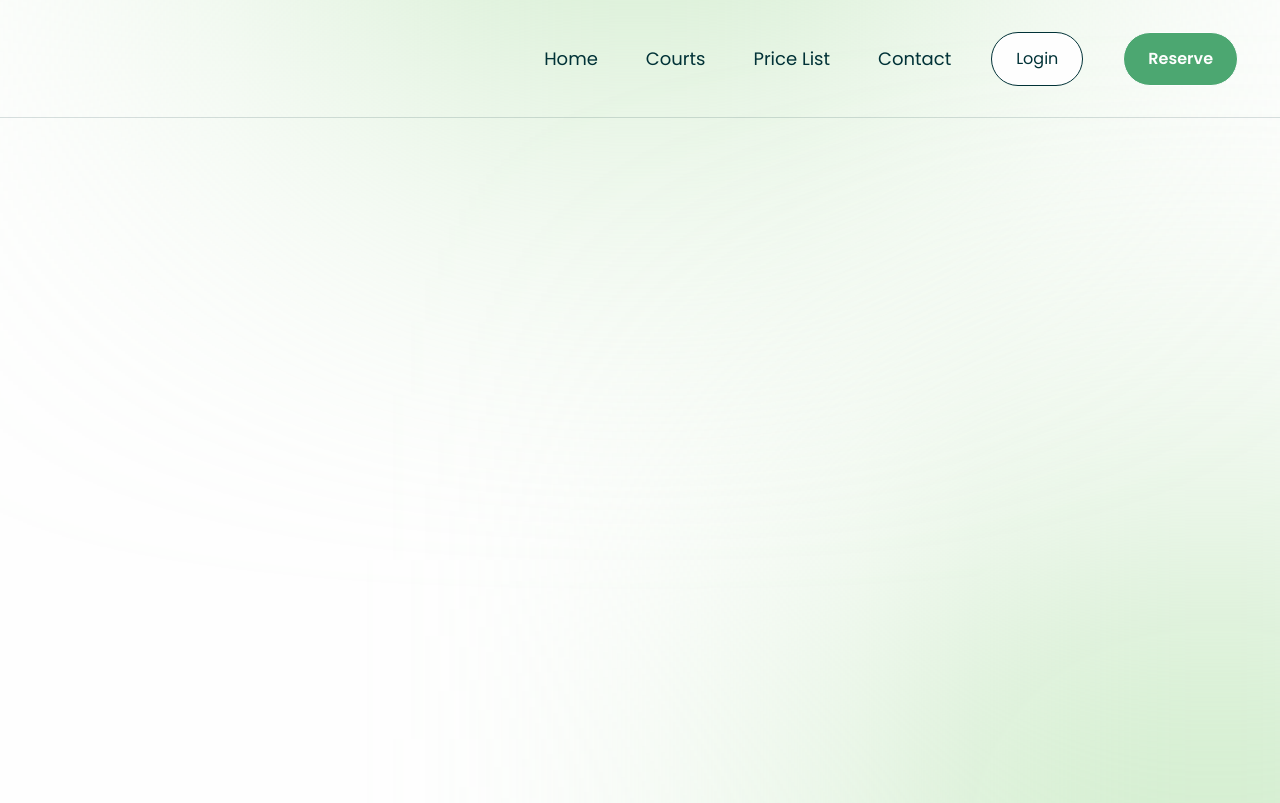
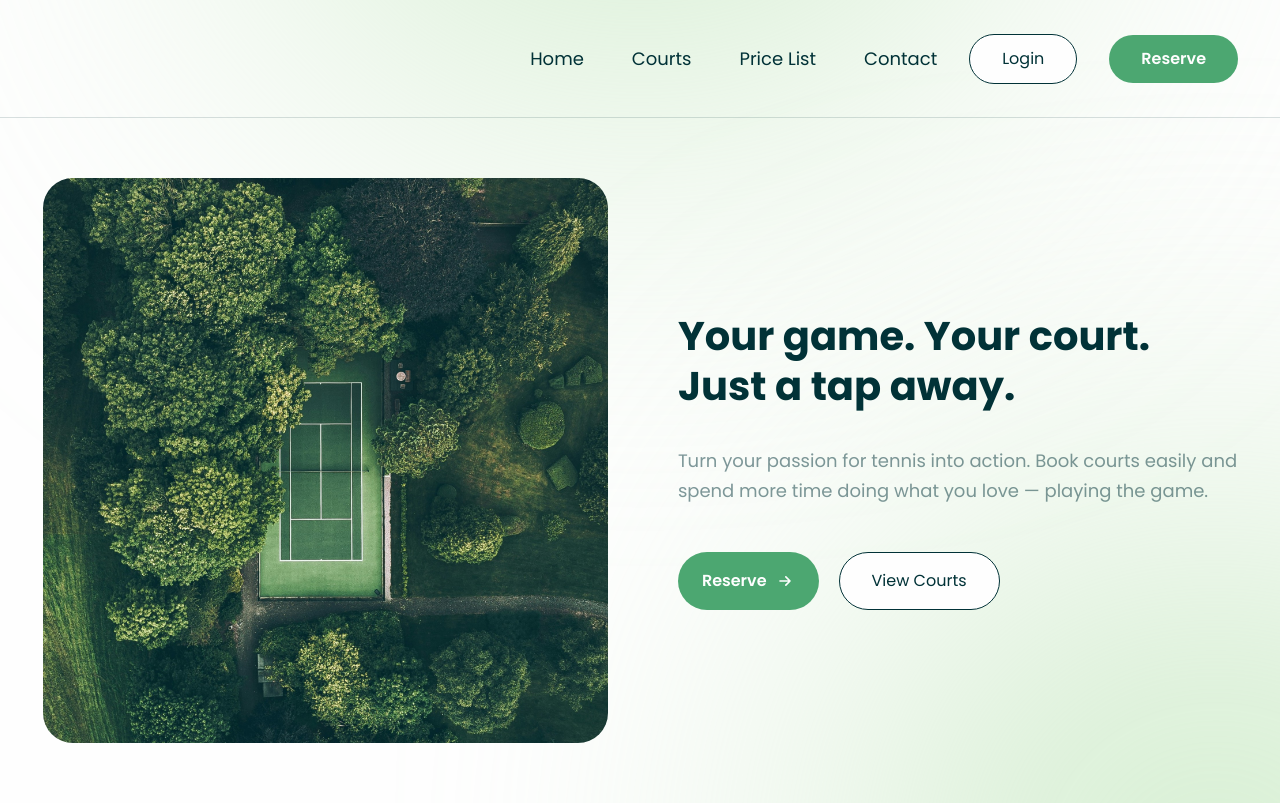
Before and after one commit to BAndris4/teniszpalya, a React (Vite) app in the folder frontend/: page / in a window 1280 px wide. Built offline with nearby package versions, Linux system fonts and the light colour scheme.

Commit message:
feat: add Hero section and layout structure
- Added Hero, Reserve, Courts, PriceList, Contact, and Footer components
- Updated App.jsx to include new components and background styling
- Improved Navbar styling and added hover effects
- Implemented typing effect in Hero.jsx

```diff
--- a/frontend/src/App.jsx
+++ b/frontend/src/App.jsx
@@ -1,4 +1,10 @@
 import Navbar from './components/Navbar';
+import Hero from './components/Hero';
+import Reserve from './components/Reserve';
+import Courts from './components/Courts';
+import PriceList from './components/PriceList';
+import Contact from './components/Contact';
+import Footer from './components/Footer';
 import './index.css'
 import "@fontsource/poppins/700.css";
 import "@fontsource/poppins/600.css";
@@ -6,15 +12,19 @@ import "@fontsource/poppins/500.css";
 import "@fontsource/poppins/400.css";
 
 function App() {
-
   return (
-    <div className="App relative min-h-screen bg-white">
-      <Navbar></Navbar>
-      <div className='w-[50vw] h-[50vw] bg-light-green fixed top-[-45vw] left-[25vw] blur-[200px] pointer-events-none z-0'></div>
-      <div className='w-[50vw] h-[50vw] bg-light-green fixed top-[70vh] right-[-20vw] blur-[200px] pointer-events-none z-0'></div>
-
+    <div className="App relative bg-white overflow-hidden min-h-screen font-['Poppins',sans-serif]">
+      <div className='w-[50vw] h-[50vw] bg-light-green rounded-full fixed top-[-45vw] left-[25vw] blur-[200px] pointer-events-none z-0'></div>
+      <div className='w-[50vw] h-[50vw] bg-light-green rounded-full fixed top-[70vh] right-[-20vw] blur-[200px] pointer-events-none z-0'></div>
+      <Navbar />
+      <Hero />
+      <Reserve />
+      <Courts />
+      <PriceList />
+      <Contact />
+      <Footer />
     </div>
-  )
+  );
 }
 
 export default App
--- /dev/null
+++ b/frontend/src/components/Contact.jsx
@@ -0,0 +1,7 @@
+function Contact() {
+    return (
+        <></>
+    )
+}
+
+export default Contact;
--- /dev/null
+++ b/frontend/src/components/Courts.jsx
@@ -0,0 +1,7 @@
+function Courts() {
+    return (
+        <></>
+    )
+}
+
+export default Courts;
--- /dev/null
+++ b/frontend/src/components/Footer.jsx
@@ -0,0 +1,7 @@
+function Footer() {
+    return (
+        <></>
+    )
+}
+
+export default Footer;
--- /dev/null
+++ b/frontend/src/components/Hero.jsx
@@ -0,0 +1,70 @@
+import { useState, useEffect } from 'react';
+
+function Hero() {
+    const [displayedText, setDisplayedText] = useState('');
+    const fullText = 'Your game. Your court.\nJust a tap away.';
+    const typingSpeed = 70;
+
+    useEffect(() => {
+        let currentIndex = 0;
+
+        const typeTimer = setInterval(() => {
+            if (currentIndex <= fullText.length) {
+                setDisplayedText(fullText.slice(0, currentIndex));
+                currentIndex++;
+            } else {
+                clearInterval(typeTimer);
+            }
+        }, typingSpeed);
+
+        return () => clearInterval(typeTimer);
+    }, []);
+
+    const renderText = (text) => {
+        const lines = text.split('\n');
+        return lines.map((line, index) => (
+            <span key={index}>
+                {line}
+                {index < lines.length - 1 && <br />}
+            </span>
+        ));
+    };
+
+    return (
+        <div className='w-full flex justify-center'>
+            <div className='mt-[60px] mb-[60px] relative z-10 flex flex-row gap-[70px]'>
+                <div className='bg-[url(/src/assets/tennis_court.jpg)] bg-cover bg-center w-[565px] h-[565px] rounded-[30px] cursor-pointer hover:scale-105 hover:shadow-2xl transition-all duration-500'></div>
+
+                <div className='flex flex-col justify-around my-[120px]'>
+                    <div className='flex flex-col gap-[15px] mb-[20px]'>
+                        <div className='text-[40px] font-bold text-dark-green leading-tight min-h-[120px]'>
+                            {renderText(displayedText)}
+                            {displayedText.length < fullText.length && (
+                                <span className="animate-pulse">|</span>
+                            )}
+                        </div>
+                        <div className='text-[18px] text-dark-green-half leading-relaxed'>
+                            Turn your passion for tennis into action. Book courts easily and <br/>
+                            spend more time doing what you love — playing the game.
+                        </div>
+                        </div>
+
+                        <div className='flex flex-row'>
+                        <div className='group flex items-center gap-[8px] pl-[24px] pr-[24px] pt-[14px] pb-[14px] text-[16px] bg-green text-white font-semibold rounded-[30px] mr-[20px] cursor-pointer hover:bg-dark-green hover:shadow-lg transition-all duration-300 active:scale-95'>
+                            <span>Reserve</span>
+                            <svg className='w-5 h-5 transform group-hover:translate-x-1 transition-transform duration-300' fill='none' stroke='currentColor' viewBox='0 0 24 24'>
+                            <path strokeLinecap='round' strokeLinejoin='round' strokeWidth={2} d='M13 7l5 5m0 0l-5 5m5-5H6' />
+                            </svg>
+                        </div>
+
+                        <div className='px-[32px] py-[16px] text-[16px] bg-white border-dark-green text-dark-green border rounded-[30px] cursor-pointer hover:bg-dark-green hover:text-white transition-all duration-300 active:scale-95'>
+                            View Courts
+                        </div>
+                    </div>
+                </div>
+            </div>
+        </div>
+    );
+}
+
+export default Hero;
--- a/frontend/src/components/Navbar.jsx
+++ b/frontend/src/components/Navbar.jsx
@@ -1,18 +1,17 @@
 function Navbar() {
     return (
         <nav className="h-[118px] flex justify-end items-center border-dark-green-octa border-b-[1px] z-10 relative text-[18px]">
-            <div className="flex flex-row gap-10 h-[54px] mr-[42px] items-center justify-end">
+            <div className="flex flex-row gap-8 h-[54px] mr-[42px] items-center justify-end">
                 <div className="flex flex-row gap-12 text-dark-green">
-                    <div>Home</div>
-                    <div>Courts</div>
-                    <div>Price List</div>
-                    <div>Contact</div>
+                    <div className="cursor-pointer relative after:content-[''] after:absolute after:w-0 after:h-[2px] after:bg-dark-green after:left-0 after:bottom-[-4px] after:transition-all after:duration-300 hover:after:w-full">Home</div>
+                    <div className="cursor-pointer relative after:content-[''] after:absolute after:w-0 after:h-[2px] after:bg-dark-green after:left-0 after:bottom-[-4px] after:transition-all after:duration-300 hover:after:w-full">Courts</div>
+                    <div className="cursor-pointer relative after:content-[''] after:absolute after:w-0 after:h-[2px] after:bg-dark-green after:left-0 after:bottom-[-4px] after:transition-all after:duration-300 hover:after:w-full">Price List</div>
+                    <div className="cursor-pointer relative after:content-[''] after:absolute after:w-0 after:h-[2px] after:bg-dark-green after:left-0 after:bottom-[-4px] after:transition-all after:duration-300 hover:after:w-full">Contact</div>
                 </div>
-                <div className="pl-[24px] pr-[24px] pt-[14px] pb-[14px] text-[16px] bg-white border-dark-green text-dark-green border-[1px] rounded-[30px]">Login</div>
-                <div className="pl-[24px] pr-[24px] pt-[14px] pb-[14px] text-[16px] bg-green text-white font-semibold border-[1px] rounded-[30px]">Reserve</div>
+                <div className="px-[32px] py-[12px] text-[16px] bg-white border-dark-green text-dark-green border-[1px] rounded-[30px] cursor-pointer hover:bg-dark-green hover:text-white transition-all duration-300 active:scale-95">Login</div>
+                <div className="px-[32px] py-[12px] text-[16px] bg-green text-white font-semibold rounded-[30px] cursor-pointer hover:bg-dark-green hover:shadow-lg transition-all duration-300 active:scale-95">Reserve</div>
             </div>
         </nav>
     );
 }
-
 export default Navbar;
--- /dev/null
+++ b/frontend/src/components/PriceList.jsx
@@ -0,0 +1,7 @@
+function PriceList() {
+    return (
+        <></>
+    )
+}
+
+export default PriceList;
--- /dev/null
+++ b/frontend/src/components/Reserve.jsx
@@ -0,0 +1,7 @@
+function Reserve() {
+    return (
+        <></>
+    )
+}
+
+export default Reserve;
```
Also changed, not shown: frontend/src/assets/arrow_right.svg (added), frontend/src/assets/tennis_court.jpg (added).
